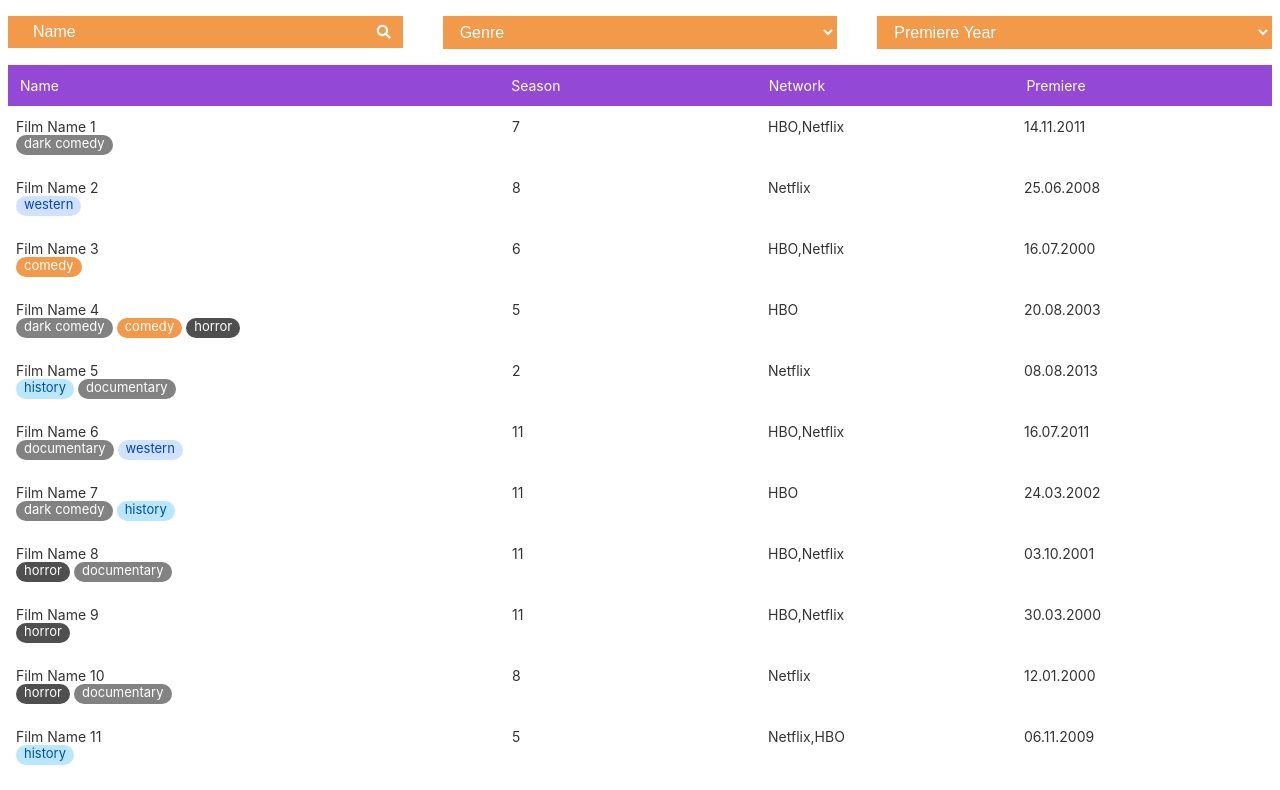
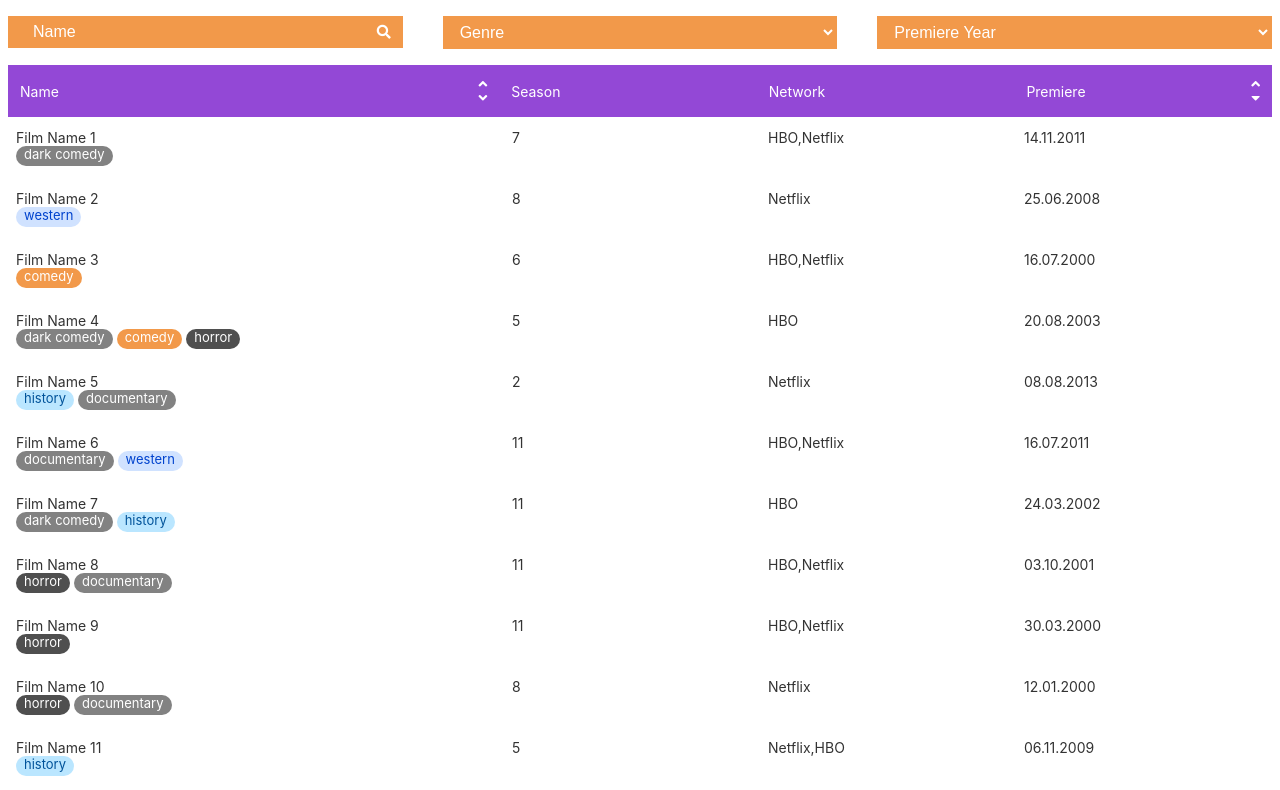
Before and after one commit to alik-p/films-table, an Angular app: page / in a window 1280 px wide. Shown: the top 790 px of the page. Built offline with nearby package versions, Linux system fonts and the light colour scheme.

Commit message:
feat: add icons for sorting

```diff
--- a/src/app/app.module.ts
+++ b/src/app/app.module.ts
@@ -4,6 +4,7 @@ import { NgModule } from '@angular/core';
 import { AppComponent } from './app.component';
 import { FilmListContainerComponent } from './film-list/film-list-container.component';
 import { FilmListComponent } from './film-list/components/film-list/film-list.component';
+import { SortIconComponent } from './film-list/components/film-list/sort-icon.component';
 
 
 @NgModule({
@@ -11,6 +12,7 @@ import { FilmListComponent } from './film-list/components/film-list/film-list.co
     AppComponent,
     FilmListContainerComponent,
     FilmListComponent,
+    SortIconComponent,
   ],
   imports: [
     BrowserModule
--- a/src/app/film-list/components/film-list/film-list.component.html
+++ b/src/app/film-list/components/film-list/film-list.component.html
@@ -34,11 +34,18 @@
     </div>
 
     <div class="table--head">
-      <div class="table--cell">Name</div>
+      <div class="table--cell">
+        Name
+        <app-sort-icon></app-sort-icon>
+      </div>
       <div class="table--cell">Season</div>
       <div class="table--cell">Network</div>
-      <div class="table--cell">Premiere</div>
+      <div class="table--cell">
+        Premiere
+        <app-sort-icon [decrease]="false"></app-sort-icon>
+      </div>
     </div>
+
     <div class="table--row" *ngFor="let film of films">
       <div class="table--cell">
         {{film?.name}}
@@ -54,6 +61,7 @@
       </div>
       <div class="table--cell">
         {{film?.premiere | date: 'dd.MM.yyyy'}}
+
       </div>
     </div>
   </div>
--- a/src/app/film-list/components/film-list/film-list.component.sass
+++ b/src/app/film-list/components/film-list/film-list.component.sass
@@ -55,6 +55,13 @@ $color-red: rgb(235, 87, 87)
   border: 1px solid $color-orange
 
 
+.table--head
+  .table--cell
+    display: flex
+    align-items: center
+    justify-content: space-between
+
+
 .table--head, .table--row
   display: flex
 
--- /dev/null
+++ b/src/app/film-list/components/film-list/sort-icon.component.ts
@@ -0,0 +1,32 @@
+import { Component, Input, OnInit } from '@angular/core';
+
+@Component({
+  selector: 'app-sort-icon',
+  template: `
+    <div class="sort-icon">
+      <i class="fas" [ngClass]="classUp"></i>
+      <i class="fas" [ngClass]="classDown"></i>
+    </div>
+  `,
+  styles: [
+    '.sort-icon {display: flex; flex-direction: column}'
+  ]
+})
+export class SortIconComponent implements OnInit {
+  @Input() decrease;
+
+  constructor() {
+  }
+
+  get classDown(): string {
+    return this.decrease === false ? 'fa-caret-down' : 'fa-angle-down';
+  }
+
+  get classUp(): string {
+    return this.decrease === true ? 'fa-caret-up' : 'fa-angle-up';
+  }
+
+  ngOnInit(): void {
+  }
+
+}
```
